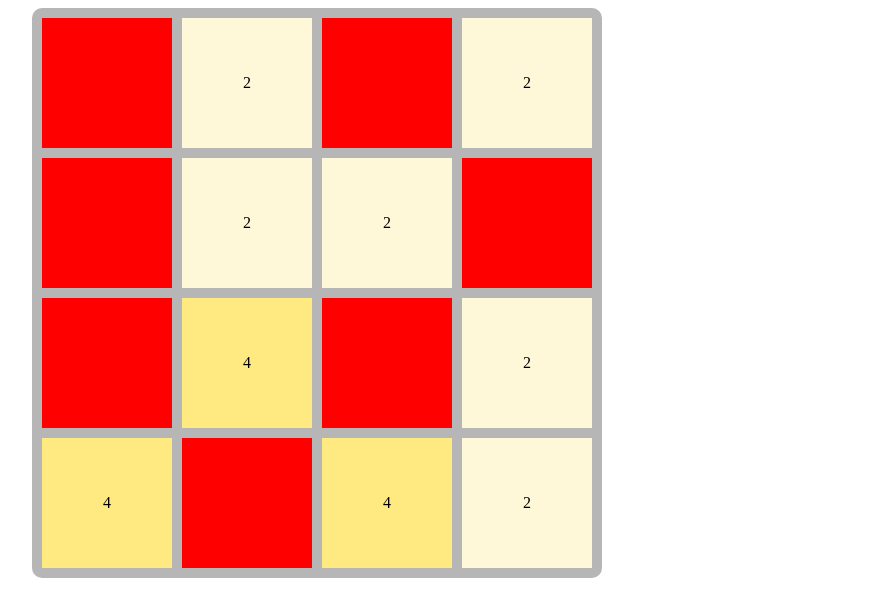
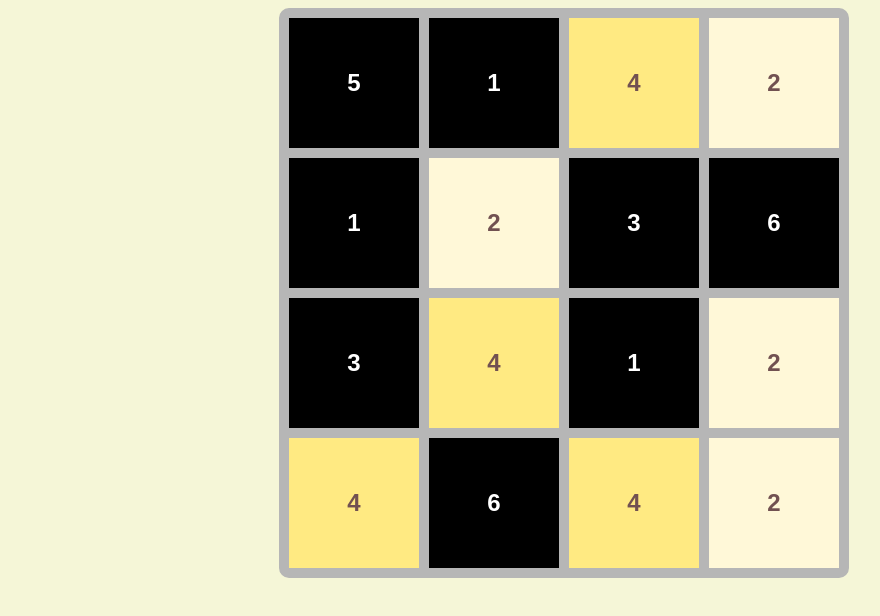
Before and after one commit to Maiki02/game2048, an Angular app: page /game in a window 1280 px wide. Shown: the top 616 px of the page, without its empty margins (76-956 px from the left). Built offline with nearby package versions, Linux system fonts and the light colour scheme.

Commit message:
Se le da los estilos faltantes

```diff
--- a/src/app/components/game/game.component.html
+++ b/src/app/components/game/game.component.html
@@ -1,9 +1,13 @@
-<div class="container-game">
-    <div class="row" *ngFor="let row of game.board; index as i">
-        <div class="col cell {{value | numToString}}" [ngClass]="{'first-row': i==0, 'final-row':i==game.board.length - 1, 'first-column': j==0, 'final-column': j==row.length -1}" *ngFor="let value of row; index as j">
+<section class="section">
 
-            <span>{{value ==0? '': value}}</span>
-            <!--<span>{{i + " " +j}}</span>-->
+    <div class="container-game">
+        <div class="row" *ngFor="let row of game.board; index as i">
+            <div class="col cell {{value | numToString}}" [ngClass]="{'first-row': i==0, 'final-row':i==game.board.length - 1, 'first-column': j==0, 'final-column': j==row.length -1}" *ngFor="let value of row; index as j">
+
+                <span class="value">{{value ==0? '': value}}</span>
+                <!--<span>{{i + " " +j}}</span>-->
+            </div>
         </div>
     </div>
-</div>
+
+</section>
--- a/src/app/components/game/game.component.scss
+++ b/src/app/components/game/game.component.scss
@@ -8,11 +8,16 @@
 $BORDER_RADIUS:10px;
 $MAX_WIDTH_CELL:130px;
 
-
+.section{
+    display:flex;
+    flex-direction: row;
+    align-items: center;
+    justify-content: center;
+    width: 100%;
+}
 
 .container-game{
-    //background-color: $BACKGROUND_DEFAULT;
-    margin-left: 100px;
+    width: calc($MAX_WIDTH_CELL * 4 + $BORDER_RADIUS * (4 + 1));
 }
 
 .row{
@@ -69,5 +74,5 @@
 
 
 .cero{
-    background:$BACKGROUND_DEFAULT;
+    background:$BACKGROUND_DEFAULT !important;
 }
--- a/src/app/components/game/game.component.ts
+++ b/src/app/components/game/game.component.ts
@@ -11,6 +11,13 @@
   [0, 14, 15, 16],
 ];
 const BOARD_TESTING=[
+  [5, 1, 4, 2],
+  [1, 2, 3, 6],
+  [3, 4, 1, 2],
+  [4, 6, 4, 2],
+]
+
+const BOARD_TESTING_3=[
   [0, 2, 0, 2],
   [0, 2, 2, 0],
   [0, 4, 0, 2],
--- a/src/app/shared/styles/cell-colors.scss
+++ b/src/app/shared/styles/cell-colors.scss
@@ -1,9 +1,27 @@
+$BACKGROUND_DEFAULT_2: #cfcfcf;
+/* --------------------------*/
 
 
-$BACKGROUND_DEFAULT_2: #cfcfcf;
+.value{
+    font-family: "Ubuntu", sans-serif;
+    font-size:24px;
+    font-weight: 600;
+    color: #ffffff;
+}
+
+.value{
+    font-family: "Ubuntu", sans-serif;
+    font-size:24px;
+    font-weight: 600;
+    color: #ffffff;
+}
+
+.dos .value, .cuatro .value{
+    color: #715151 !important;
+}
 
 .cero{
-    background:red !important;
+    background:$BACKGROUND_DEFAULT_2 !important;
 }
 
 .dos{
--- a/src/styles.scss
+++ b/src/styles.scss
@@ -1 +1,5 @@
 /* You can add global styles to this file, and also import other style files */
+
+body{
+    background: #f5f6d7;
+}
```
